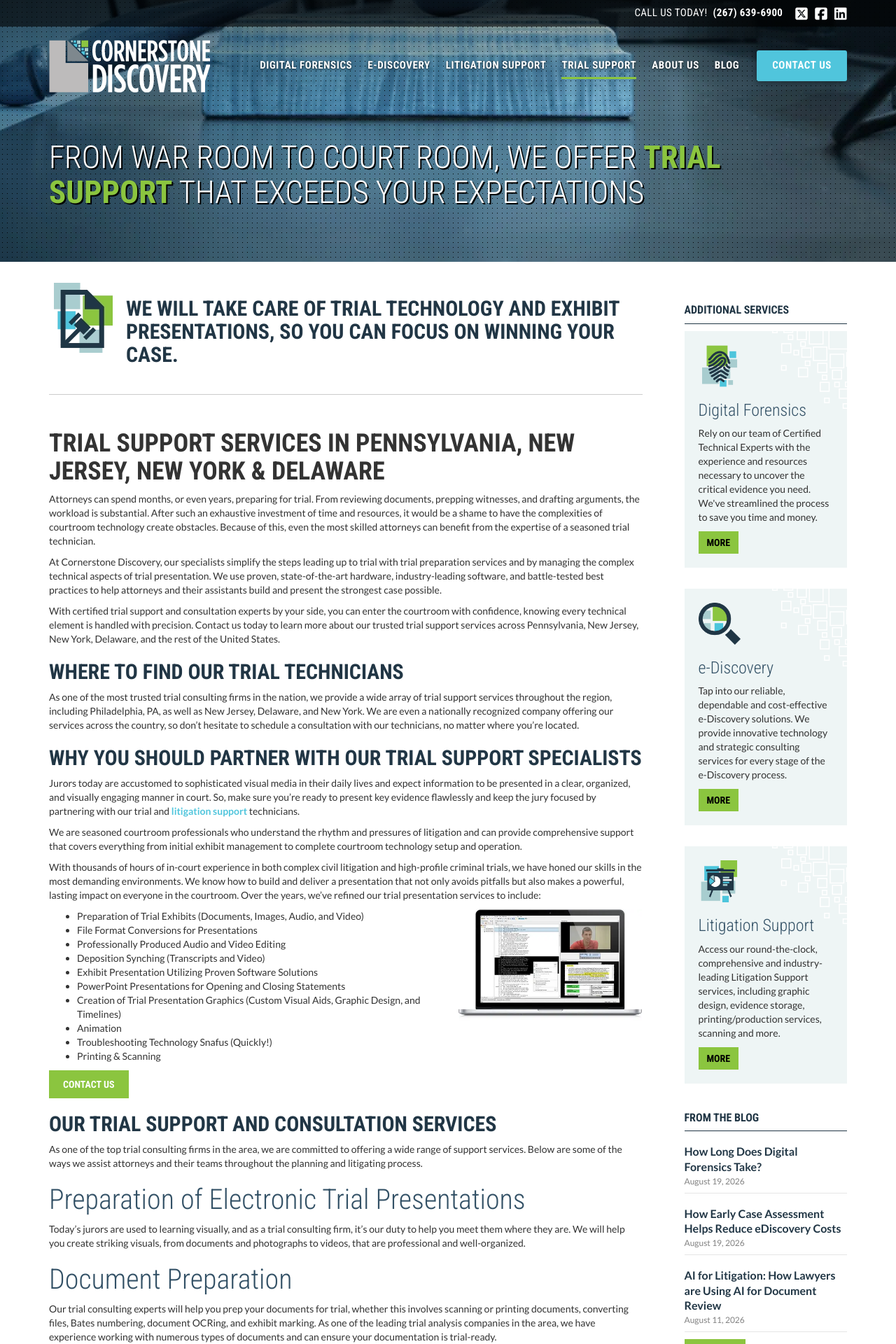
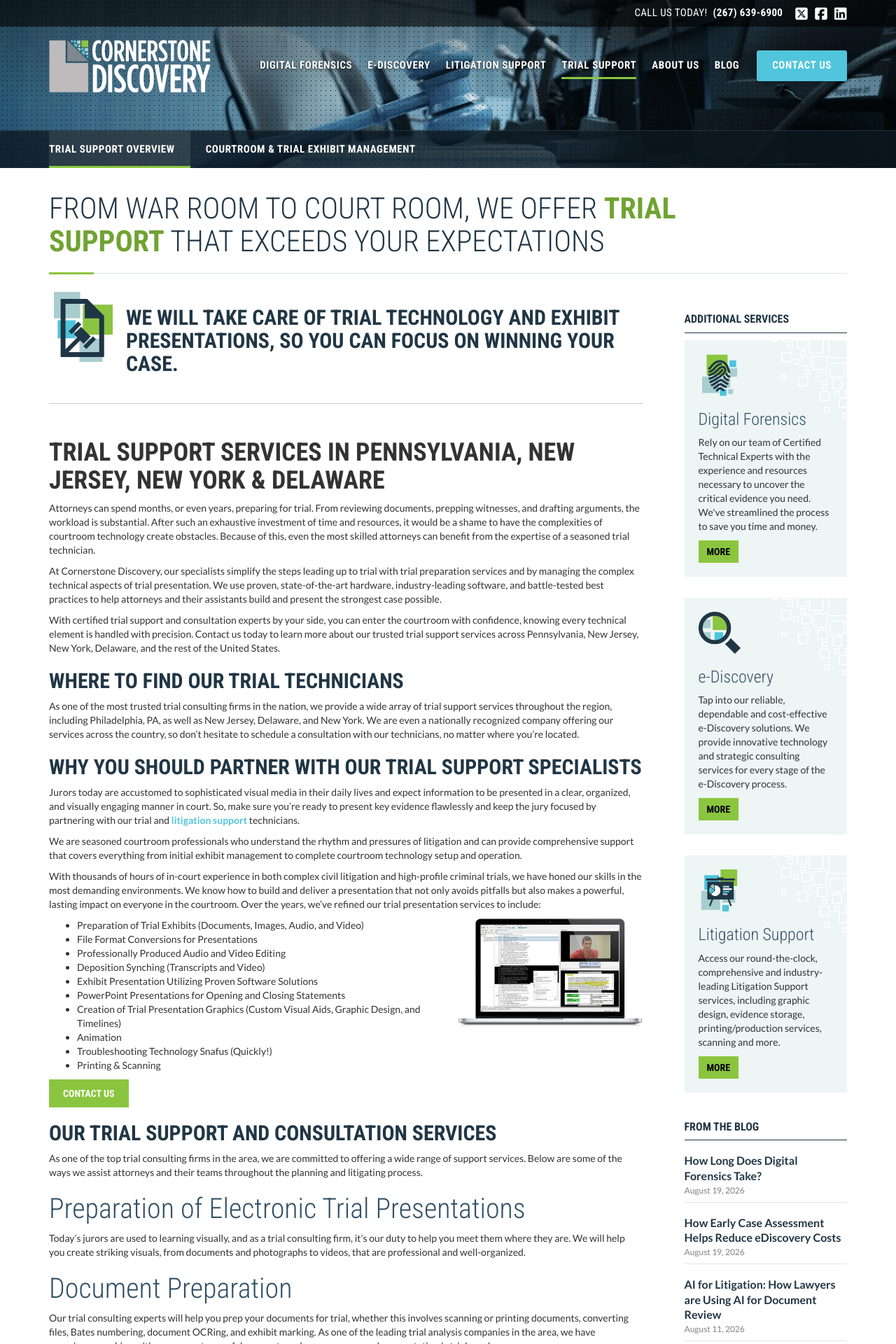
Before and after one commit to cornerstone-discovery/cornerstonediscovery.com, a Jekyll site: the page built from trial-support/index.html, in a window 1280 px wide. Shown: the top 1920 px of the page at 70% size. Built offline with Jekyll 4.4.1, drawn with Linux system fonts in a browser that asks for light colours; some of the changed text lies outside the part shown.

Commit message:
Slim photo-band hero with the headline on white; section tabs at the top of service pages
The interior hero is now a fixed-height photo band (190 / 220 / 240px) holding the nav and the new
section tabs, so it's the same size on every page; before, the on-photo headline wrapped to 1-6 lines
and the hero jumped by up to 267px between pages on phones. The photo moves to its own .hero-photo
element sized with `cover`, so every page crops it the same way (Trial Support repositioned to 65% to
keep the gavel in frame). The headline sits on white below the band in navy over a grey rule with a lime
accent; its highlighted words use #70a332, the closest shade to the brand lime that still reads on white.

Service sub-pages move from the "More ... Services" cards at the bottom of the page to tabs along the bottom
of the photo band (Overview + each sub-page, on the parent and every sub-page, current one underlined).

Co-Authored-By: Claude Opus 5.5 <noreply@anthropic.com>

```diff
--- /dev/null
+++ b/_includes/components/section-nav.html
@@ -0,0 +1,31 @@
+{%- comment -%}
+Section tabs along the bottom of the hero: the service's main page ("Overview") plus its sub-pages (same
+`service`, one level down), current page marked. Shown on the main page and on every sub-page; renders
+nothing when the service has no sub-pages. A page's tab label is its nav_title, else its title.
+{%- endcomment -%}
+{%- assign svc = site.data.services | where: "key", page.service | first %}
+{%- if svc %}
+{%- assign root = site.pages | where: "url", svc.url | first %}
+{%- assign kids = "" | split: "" %}
+{%- for p in site.pages %}
+  {%- if p.service != page.service or p.url == svc.url or p.layout != "page" %}{% continue %}{% endif %}
+  {%- assign prefix = p.url | slice: 0, svc.url.size %}
+  {%- if prefix != svc.url %}{% continue %}{% endif %}
+  {%- assign rest = p.url | remove_first: svc.url | split: "/" %}
+  {%- if rest.size == 1 %}{% assign kids = kids | push: p %}{% endif %}
+{%- endfor %}
+{%- if kids.size > 0 %}
+{%- assign kids = kids | sort: "title" %}
+{%- assign root_label = root.nav_title | default: root.title %}
+<nav class="section-tabs" aria-label="{{ root_label }} pages">
+  <div class="container">
+    <ul>
+      <li><a href="{{ svc.url | relative_url }}"{% if page.url == svc.url %} aria-current="page"{% endif %}><span class="hidden-xs">{{ root_label }} </span>Overview</a></li>
+      {%- for p in kids %}
+      <li><a href="{{ p.url | relative_url }}"{% if page.url == p.url %} aria-current="page"{% endif %}>{{ p.nav_title | default: p.title }}</a></li>
+      {%- endfor %}
+    </ul>
+  </div>
+</nav>
+{%- endif %}
+{%- endif %}
--- a/_includes/components/subpages.html
+++ /dev/null
@@ -1,25 +0,0 @@
-{%- comment -%}
-"More <service> services": the pages one level below this one that belong to the same service
-(e.g. /e-discovery/early-case-assessment/ on /e-discovery/). Card label is page.nav_title, else page.title.
-{%- endcomment -%}
-{%- if page.service %}
-{%- assign subs = "" | split: "" %}
-{%- for p in site.pages %}
-  {%- if p.service != page.service or p.url == page.url or p.layout != "page" %}{% continue %}{% endif %}
-  {%- assign prefix = p.url | slice: 0, page.url.size %}
-  {%- if prefix != page.url %}{% continue %}{% endif %}
-  {%- assign rest = p.url | remove_first: page.url | split: "/" %}
-  {%- if rest.size == 1 %}{% assign subs = subs | push: p %}{% endif %}
-{%- endfor %}
-{%- if subs.size > 0 %}
-<div class="subpages">
-  <h2 class="subpages-title">More {{ page.nav_title | default: page.title }} Services</h2>
-  <ul>
-    {%- assign subs = subs | sort: "title" %}
-    {%- for p in subs %}
-    <li><a href="{{ p.url | relative_url }}">{{ p.nav_title | default: p.title }}<i class="fa-solid fa-chevron-right" aria-hidden="true"></i></a></li>
-    {%- endfor %}
-  </ul>
-</div>
-{%- endif %}
-{%- endif %}
--- a/_includes/page-header.html
+++ b/_includes/page-header.html
@@ -1,5 +1,6 @@
 {%- comment -%}
-Hero header used by every interior page (and the blog), markup identical to the live theme.
+Interior page header (every page but home and landing pages): a fixed-height photo band with the nav and
+section tabs, then the headline on white below it (styles: .interior-header in _sass/_site.scss).
   page.header_image     background image (ported from the ACF "header image"); include.image overrides
   page.header_position  CSS background-position (default "center center")
   page.header_class     legacy class (about / digitalforensics / ediscovery / liitgationsupport / trialsupport / contact)
@@ -8,11 +9,13 @@ Hero header used by every interior page (and the blog), markup identical to the
   include.text          headline override (blog archives, posts)
   include.link          wrap the headline in a link (posts link the "Blog" banner back to /blog/)
   include.as_div        same as page.hero_as_div
+  include.section_tabs  tabs along the bottom for the service's own pages (components/section-nav.html)
 {%- endcomment -%}
 {%- assign bg = include.image | default: page.header_image | default: include.default_image -%}
 {%- if page.hero_as_div or include.as_div %}{% assign htag = 'div class="h1"' %}{% assign hclose = 'div' %}{% else %}{% assign htag = 'h1' %}{% assign hclose = 'h1' %}{% endif -%}
-<div class="page-header interior-header {{ page.header_class }}"{% if bg %} style="background-image: url({{ bg | relative_url }}); background-position: {{ include.position | default: page.header_position | default: 'center center' }}"{% endif %}>
+<div class="page-header interior-header {{ page.header_class }}">
   <div class="titlebg">
+    <div class="hero-photo"{% if bg %} style="background-image: url({{ bg | relative_url }}); background-position: {{ include.position | default: page.header_position | default: 'center center' }}"{% endif %}></div>
     {% include nav.html %}
     <div class="container">
       {% if include.link %}<a href="{{ include.link | relative_url }}">{% endif %}<{{ htag }}>
@@ -25,5 +28,6 @@ Hero header used by every interior page (and the blog), markup identical to the
         {%- endif -%}
       </{{ hclose }}>{% if include.link %}</a>{% endif %}
     </div>
+    {%- if include.section_tabs %}{% include components/section-nav.html %}{% endif %}
   </div>
 </div>
--- a/_layouts/page.html
+++ b/_layouts/page.html
@@ -1,7 +1,7 @@
 ---
 layout: default
 ---
-{% include page-header.html default_image="/assets/i/aboutbg.jpg" %}
+{% include page-header.html default_image="/assets/i/aboutbg.jpg" section_tabs=true %}
 <section class="content">
   <div class="container">
     <div class="row">
@@ -13,7 +13,6 @@ layout: default
         <hr class="blurb-rule">
         {%- endif %}
         {{ content }}
-        {% include components/subpages.html %}
         {%- if page.show_form %}{% unless content contains 'class="contact-form"' %}
         <hr>
         {% include components/contact-form.html heading="Interested in Our Services? Have Questions?" intro="Please fill out the form below and you&rsquo;ll hear from us ASAP." %}
--- a/_sass/_site.scss
+++ b/_sass/_site.scss
@@ -5,6 +5,7 @@
 
 $lime: #8bc53f;
 $lime-text: #8cc542;
+$lime-on-white: #70a332; // closest to $lime that still reads on white (3:1, large text)
 $turq: #50c5dc;
 $navy: #213645;
 $slate: #335166;
@@ -162,9 +163,39 @@ $nav-bp: 992px;
 // 1SEO's blog-bg.webp had dots printed into the photo. The banner is now rebuilt from the clean original
 // (Graphic Design/Images/bell.jpg) and the blog layouts don't use those classes, so it gets the standard overlay.
 
-// ---- hero headline rendered as a link (posts link "Blog" back to the index) ----
-.page-header .titlebg > .container > a,
-.page-header .titlebg > .container > a:hover { color: #fff; text-decoration: none; }
+// ---- interior hero (_includes/page-header.html): the photo is a fixed-height band holding the nav and the
+// section tabs, so it's the same size on every page; the headline sits on white below it, over a rule.
+.interior-header { background: #fff; }
+.interior-header > .titlebg {
+  display: grid; grid-template-columns: minmax(0, 1fr); grid-template-rows: 190px auto;
+  background: none;
+  // the photo fills exactly the band (cover), with the theme's dot screen over it
+  > .hero-photo {
+    grid-area: 1 / 1; position: relative; background-color: $navy; background-size: cover; background-repeat: no-repeat;
+    &::after { content: ''; position: absolute; inset: 0; background: url(../i/bg_block.gif); }
+  }
+  > .main-nav-top { grid-area: 1 / 1; align-self: start; }
+  > .section-tabs { grid-area: 1 / 1; align-self: end; }
+  > .container {
+    grid-area: 2 / 1; padding-top: 34px; padding-bottom: 0;
+  }
+  @media (max-width: 767px) { > .container { width: 100%; } } // Bootstrap's phone container has no width; in a grid it would shrink
+  @media (min-width: 768px) { grid-template-rows: 220px auto; }
+  @media (min-width: 992px) { grid-template-rows: 240px auto; }
+}
+.interior-header :is(h1, .h1) {
+  position: relative; margin: 0; padding-bottom: 22px; border-bottom: 1px solid #dde3e6;
+  color: $navy; font-size: 28px; font-weight: 300; line-height: 1.12; text-wrap: balance;
+  .emphasis { color: $lime-on-white; font-weight: 700; }
+  // lime accent on the rule
+  &::after { content: ''; position: absolute; left: 0; bottom: -2px; width: 64px; height: 3px; background: $lime; }
+  @media (min-width: 768px) { font-size: 36px; }
+  @media (min-width: 992px) { font-size: 42px; }
+}
+.interior-header + section { padding-top: 26px; }
+// posts link the "Blog" headline back to the index
+.interior-header .titlebg > .container > a,
+.interior-header .titlebg > .container > a:hover { color: $navy; text-decoration: none; }
 
 // ---- landing pages: the live site hides the hero there (page-id-861/862/863 in the custom CSS) ----
 .landing-page .page-header.interior-header { display: none; }
@@ -183,19 +214,26 @@ section.content hr.blurb-rule { margin: 30px 0; }
 .embed-responsive { margin-bottom: 15px; }
 .spacer { height: 30px; }
 
-// "More <service> Services": a service's own pages, listed at the end of the service page
-.subpages {
-  margin: 40px 0 30px; padding: 25px 25px 20px; background: $mist; border-left: 4px solid $lime;
-  .subpages-title { margin: 0 0 15px; font-size: 22px; }
-  ul { list-style: none; margin: 0; padding: 0; display: grid; grid-template-columns: repeat(auto-fill, minmax(230px, 1fr)); gap: 10px; }
+// ---- section tabs (_includes/components/section-nav.html): a service's main page + its sub-pages, along the
+// bottom of the hero
+.section-tabs {
+  position: relative; background: rgba(12, 24, 33, .78); border-top: 1px solid rgba(255, 255, 255, .12);
+  ul { display: flex; margin: 0; padding: 0; list-style: none; overflow-x: auto; scrollbar-width: none; }
   a {
-    display: flex; align-items: center; justify-content: space-between; gap: 12px; height: 100%;
-    padding: 14px 16px; background: #fff; border-left: 3px solid transparent; box-shadow: 0 1px 3px rgba(33, 54, 69, .15);
-    color: $navy; font-family: 'Roboto Condensed', sans-serif; font-size: 16px; font-weight: 700; text-transform: uppercase; line-height: 1.25;
-    transition: border-color .2s ease;
+    display: block; padding: 16px 22px 13px; border-bottom: 3px solid transparent; white-space: nowrap;
+    color: #fff; font-family: 'Roboto Condensed', sans-serif; font-size: 15px; font-weight: 700;
+    text-transform: uppercase; letter-spacing: .04em;
+    transition: border-color .2s ease, background-color .2s ease;
   }
-  a:hover, a:focus { border-left-color: $lime; color: $navy; text-decoration: none; }
-  i { flex: none; color: $turq; font-size: 12px; }
+  a:hover, a:focus { color: #fff; text-decoration: none; border-bottom-color: $turq; background: rgba(255, 255, 255, .06); }
+  a[aria-current] { border-bottom-color: $lime; background: rgba(255, 255, 255, .1); }
+  li:first-child a { margin-left: -22px; } // line the first label up with the headline
+}
+@media (max-width: 767px) {
+  .section-tabs li:first-child a { margin-left: -15px; padding-left: 15px; }
+  .section-tabs a { padding: 14px 15px 11px; font-size: 14px; }
+  // the strip scrolls sideways on phones: fade the right edge so the cut-off tab reads as "more"
+  .section-tabs ul { mask-image: linear-gradient(to right, #000 80%, transparent); padding-right: 40px; }
 }
 
 // "Read More" disclosure on the home page (the live site used a JS accordion; <details> needs no script)
--- a/_sass/_theme-custom.scss
+++ b/_sass/_theme-custom.scss
@@ -282,16 +282,6 @@ img.home-top-banner-image {
 	color: #FFF;
 	text-shadow: #000 2px 2px;
 }
-.page-header .h1 {
-	color: #FFF;
-	font-weight: 300;
-	font-size: 45px;
-	text-shadow: #000 2px 2px;
-	margin: 0;
-}
-.page-header .h1 .emphasis {
-	color: #8bc53f;
-}
 .sidebar .h2 {
 	font-family: 'Roboto Condensed', sans-serif;
 	font-weight: 700 !important;
--- a/_sass/_theme.scss
+++ b/_sass/_theme.scss
@@ -181,31 +181,11 @@ section.content {
 	background-color: #000;
 }
 
-.page-header > .titlebg > .container {
-    padding-top: 50px;
-	padding-bottom: 75px;
-}
-
-.page-header > .titlebg > .container > h2 {
-	color: #fff;
-}
-
-.page-header h1 {
-    color: #FFF;
-    font-weight: 300;
-    font-size: 45px;
-    text-shadow: #000 2px 2px;
-	margin: 0;
-}
-
 .page-header .titlebg,
 .jumbotron .titlebg {
     background: url(../i/bg_block.gif);
 }
 
-.page-header h1 .emphasis {
-    color: #8bc53f;
-}
 
 
 /* BUTTON */
--- a/trial-support/index.html
+++ b/trial-support/index.html
@@ -10,7 +10,7 @@ heading:
   post: That Exceeds Your Expectations
 hero_as_div: true
 header_image: /uploads/2021/02/trialsupportbg.webp
-header_position: center bottom
+header_position: center 65%
 header_class: trialsupport
 blurb: We will take care of trial technology and exhibit presentations, so you can focus on winning your case.
 blurb_icon: /uploads/2021/02/icon_trialsupport.webp
```
Also changed, not shown: README.md.
